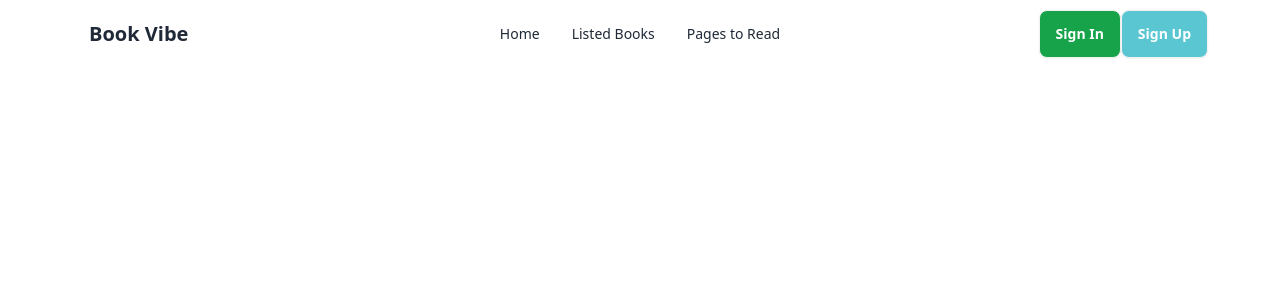
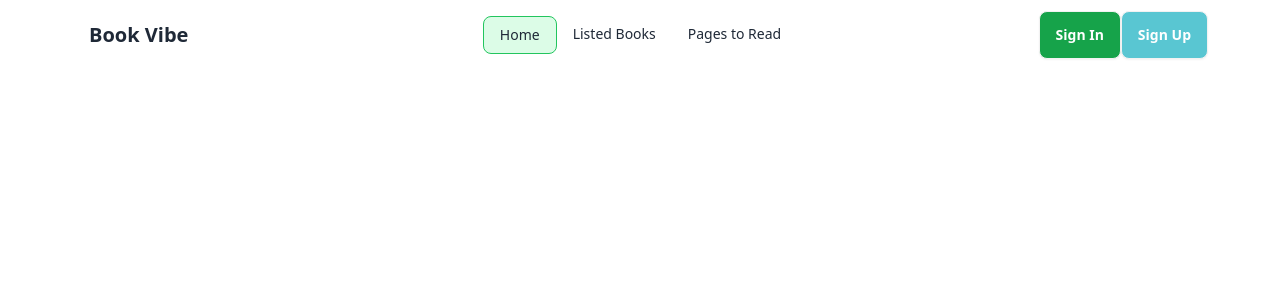
Before and after one commit to Mohammed-Saiful-Islam/b9a8-book-vibe-Mohammed-Saiful-Islam, a React (Vite) app: page / in a window 1280 px wide. Shown: the top 300 px of the page. Built offline with nearby package versions, Linux system fonts and the light colour scheme.

Commit message:
navbar edited but links added that does not exist untill now

```diff
--- a/src/components/Nav.jsx
+++ b/src/components/Nav.jsx
@@ -1,3 +1,4 @@
+import { Link, NavLink } from "react-router-dom";
 
 const Nav = () => {
   return (
@@ -9,23 +10,26 @@
               <svg xmlns="http://www.w3.org/2000/svg" className="h-5 w-5" fill="none" viewBox="0 0 24 24" stroke="currentColor"><path strokeLinecap="round" strokeLinejoin="round" strokeWidth="2" d="M4 6h16M4 12h8m-8 6h16" /></svg>
             </div>
             <ul tabIndex={0} className="menu menu-sm dropdown-content mt-3 z-[1] p-2 shadow bg-base-100 rounded-box w-52">
-              <li><a>Home</a></li>
-              <li>
-                <a>Listed Books</a>
-              </li>
-              <li><a>Pages to Read</a></li>
+            <li><NavLink to='/' className={({ isActive }) => isActive ? 'border border-green-500 bg-green-100' : ''}>Home</NavLink>
+            </li>
+            <li><NavLink to='./listedBooks' className={({ isActive }) => isActive ? 'border border-green-500 bg-green-100' : ''}>Listed Books</NavLink>
+            </li>
+            <li><NavLink to='./pagesToRead' className={({ isActive }) => isActive ? 'border border-green-500 bg-green-100' : ''}>Pages to Read</NavLink>
+            </li>
             </ul>
           </div>
-          <a className="btn btn-ghost text-xl font-bold">Book Vibe</a>
+          <Link />
+          <NavLink />
+          <Link to='/' className="btn btn-ghost text-xl font-bold">Book Vibe</Link>
         </div>
         <div className="navbar-center hidden lg:flex">
           <ul className="menu menu-horizontal px-1">
-            <li><a>Home</a></li>
-            <li>
-              <a>Listed Books</a>
-
+            <li><NavLink to='/' className={({ isActive }) => isActive ? 'border border-green-500 bg-green-100' : ''}>Home</NavLink>
             </li>
-            <li><a>Pages to Read</a></li>
+            <li><NavLink to='./listedBooks' className={({ isActive }) => isActive ? 'border border-green-500 bg-green-100' : ''}>Listed Books</NavLink>
+            </li>
+            <li><NavLink to='./pagesToRead' className={({ isActive }) => isActive ? 'border border-green-500 bg-green-100' : ''}>Pages to Read</NavLink>
+            </li>
           </ul>
         </div>
         <div className="navbar-end">
--- a/src/layouts/MainLayouts.jsx
+++ b/src/layouts/MainLayouts.jsx
@@ -1,3 +1,4 @@
+import { Outlet } from "react-router-dom";
 import Nav from "../components/Nav";
 
 const MainLayouts = () => {
@@ -6,6 +7,9 @@
             <div>
                 <Nav />
             </div>
+            <div>
+                <Outlet />
+            </div>
         </div>
     );
 };
```
Also changed, not shown: src/routes/Routes.jsx (+7 -2 lines).
